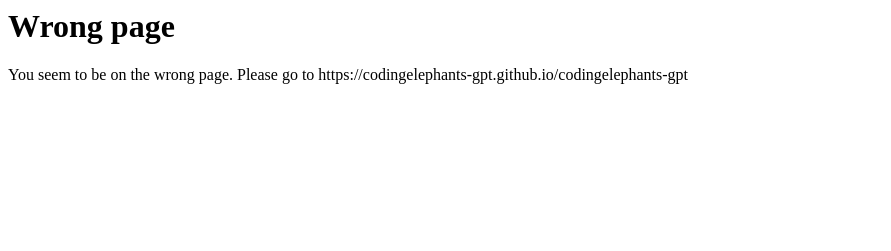
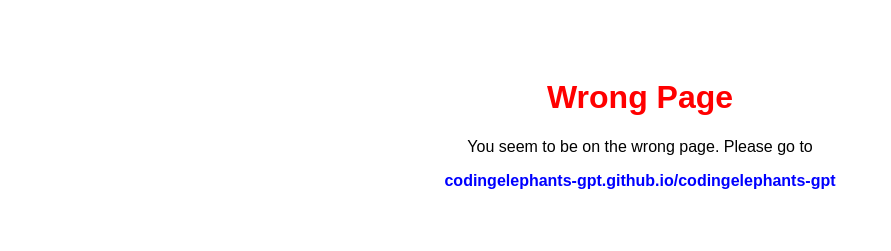
Before and after one commit to fmooij/codingelephants-gpt.github.io, a plain HTML site: page index.html in a window 1280 px wide. Shown: the whole page, without its empty margins (0-891 px from the left). Drawn offline with Linux system fonts and the light colour scheme.

Commit message:
Update index.html

```diff
--- a/index.html
+++ b/index.html
@@ -1,2 +1,31 @@
-<h1>Wrong page</h1>
-<p>You seem to be on the wrong page. Please go to https://codingelephants-gpt.github.io/codingelephants-gpt</p>
+<!DOCTYPE html>
+<html lang="en">
+<head>
+    <meta charset="UTF-8">
+    <meta name="viewport" content="width=device-width, initial-scale=1.0">
+    <title>Wrong Page</title>
+    <style>
+        body {
+            font-family: Arial, sans-serif;
+            text-align: center;
+            padding: 50px;
+        }
+        h1 {
+            color: red;
+        }
+        a {
+            color: blue;
+            text-decoration: none;
+            font-weight: bold;
+        }
+        a:hover {
+            text-decoration: underline;
+        }
+    </style>
+</head>
+<body>
+    <h1>Wrong Page</h1>
+    <p>You seem to be on the wrong page. Please go to</p>
+    <a href="https://codingelephants-gpt.github.io">codingelephants-gpt.github.io/codingelephants-gpt</a>
+</body>
+</html>
```
